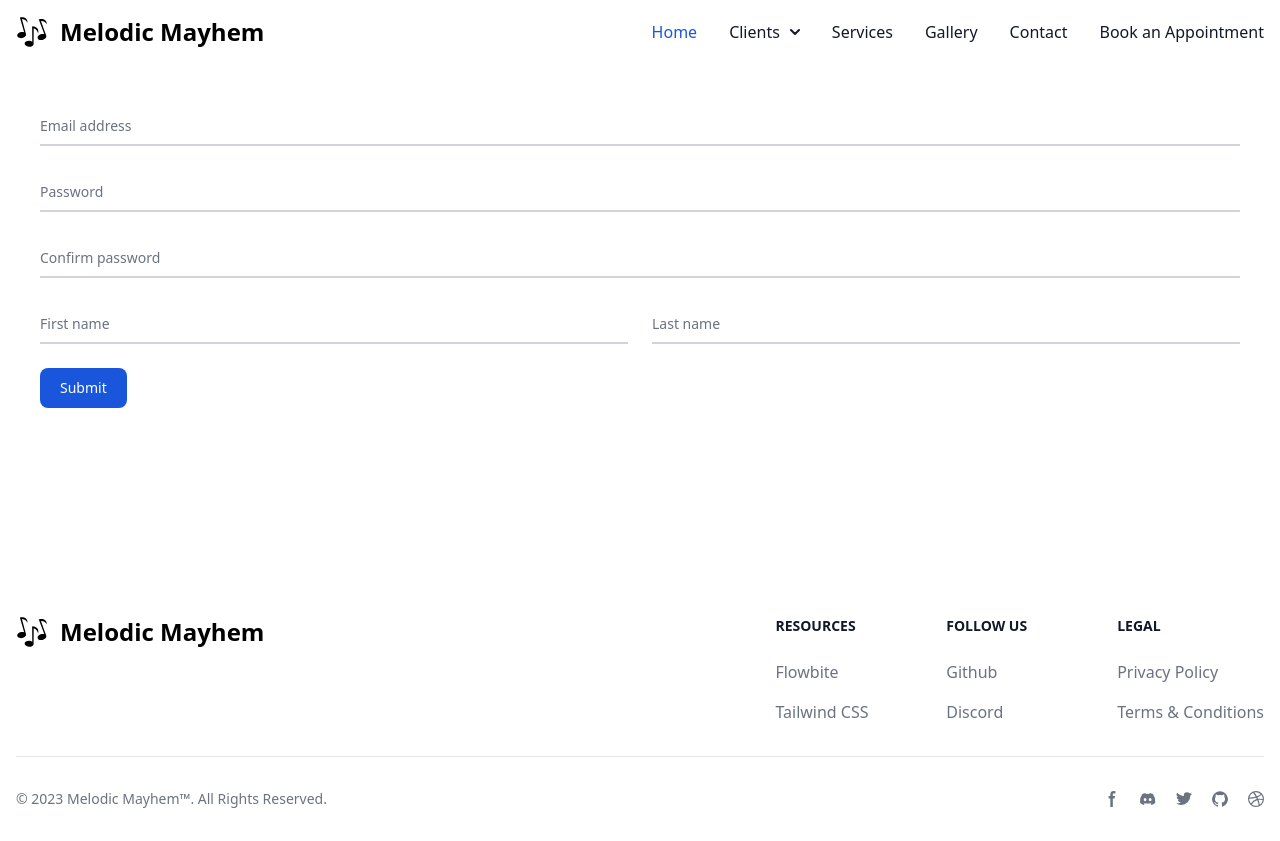
After one commit to Jkhall81/CrystalsWebsite, a Flask app: page /sign-up in a window 1280 px wide. The commit adds this page. Run offline with Flask 3, Linux system fonts and the light colour scheme; some libraries are stand-ins or nearby versions.

Commit message:
woo hoo, the signup form works, data is being added to the database, and login works, logic checking the email and password works, password is being hashed.  next need to modify the css to show flash messages.

```diff
--- a/website/__init__.py
+++ b/website/__init__.py
@@ -34,6 +34,6 @@ def create_app():
 
 
 def create_database():
-    if not path.exists('website/' + DB_NAME):
+    if not path.exists('instance/' + DB_NAME):
         db.create_all()
         print('Created Database!')
--- a/website/auth.py
+++ b/website/auth.py
@@ -3,7 +3,6 @@ from .models import User
 from werkzeug.security import generate_password_hash, check_password_hash
 from . import db
 from flask_login import login_user, login_required, logout_user, current_user
-
 
 auth = Blueprint('auth', __name__)
 
@@ -40,6 +39,7 @@ def sign_up():
     if request.method == 'POST':
         email = request.form.get('email')
         first_name = request.form.get('first_name')
+        last_name = request.form.get('last_name')
         password1 = request.form.get('password1')
         password2 = request.form.get('password2')
 
@@ -49,7 +49,7 @@ def sign_up():
         elif password1 != password2:
             flash('Passwords don\'t match.', category='error')
         else:
-            new_user = User(email=email, first_name=first_name, password=generate_password_hash(password1, method='sha256'))
+            new_user = User(email=email, first_name=first_name, last_name=last_name, password=generate_password_hash(password1, method='sha256'))
             db.session.add(new_user)
             db.session.commit()
             login_user(new_user, remember=True)
--- a/website/models.py
+++ b/website/models.py
@@ -7,3 +7,4 @@ class User(db.Model, UserMixin):
     email = db.Column(db.String(150), unique=True)
     password = db.Column(db.String(150))
     first_name = db.Column(db.String(150))
+    last_name = db.Column(db.String(150))
--- a/website/static/output.css
+++ b/website/static/output.css
@@ -1095,22 +1095,18 @@ input:checked + .toggle-bg {
   top: 0px;
 }
 
-.bottom-5 {
-  bottom: 1.25rem;
-}
-
-.left-1\/2 {
-  left: 50%;
-}
-
-.top-1\/2 {
-  top: 50%;
-}
-
 .top-3 {
   top: 0.75rem;
 }
 
+.-z-10 {
+  z-index: -10;
+}
+
+.z-0 {
+  z-index: 0;
+}
+
 .z-10 {
   z-index: 10;
 }
@@ -1129,18 +1125,6 @@ input:checked + .toggle-bg {
 
 .z-50 {
   z-index: 50;
-}
-
-.-z-10 {
-  z-index: -10;
-}
-
-.z-0 {
-  z-index: 0;
-}
-
-.m-5 {
-  margin: 1.25rem;
 }
 
 .mx-auto {
@@ -1157,10 +1141,34 @@ input:checked + .toggle-bg {
   margin-bottom: 0.25rem;
 }
 
+.mb-10 {
+  margin-bottom: 2.5rem;
+}
+
 .mb-2 {
   margin-bottom: 0.5rem;
 }
 
+.mb-4 {
+  margin-bottom: 1rem;
+}
+
+.mb-5 {
+  margin-bottom: 1.25rem;
+}
+
+.mb-6 {
+  margin-bottom: 1.5rem;
+}
+
+.mb-8 {
+  margin-bottom: 2rem;
+}
+
+.ml-10 {
+  margin-left: 2.5rem;
+}
+
 .ml-2 {
   margin-left: 0.5rem;
 }
@@ -1169,10 +1177,30 @@ input:checked + .toggle-bg {
   margin-left: 0.625rem;
 }
 
+.ml-20 {
+  margin-left: 5rem;
+}
+
+.ml-5 {
+  margin-left: 1.25rem;
+}
+
+.mr-10 {
+  margin-right: 2.5rem;
+}
+
 .mr-3 {
   margin-right: 0.75rem;
 }
 
+.mr-5 {
+  margin-right: 1.25rem;
+}
+
+.mt-10 {
+  margin-top: 2.5rem;
+}
+
 .mt-2 {
   margin-top: 0.5rem;
 }
@@ -1181,74 +1209,10 @@ input:checked + .toggle-bg {
   margin-top: 1rem;
 }
 
-.mb-4 {
-  margin-bottom: 1rem;
-}
-
-.mb-8 {
-  margin-bottom: 2rem;
-}
-
-.mb-6 {
-  margin-bottom: 1.5rem;
-}
-
-.mb-5 {
-  margin-bottom: 1.25rem;
-}
-
-.ml-14 {
-  margin-left: 3.5rem;
-}
-
-.ml-20 {
-  margin-left: 5rem;
-}
-
-.ml-5 {
-  margin-left: 1.25rem;
-}
-
 .mt-5 {
   margin-top: 1.25rem;
 }
 
-.mt-20 {
-  margin-top: 5rem;
-}
-
-.mb-3 {
-  margin-bottom: 0.75rem;
-}
-
-.ml-10 {
-  margin-left: 2.5rem;
-}
-
-.ml-8 {
-  margin-left: 2rem;
-}
-
-.ml-6 {
-  margin-left: 1.5rem;
-}
-
-.mr-10 {
-  margin-right: 2.5rem;
-}
-
-.mt-10 {
-  margin-top: 2.5rem;
-}
-
-.mb-10 {
-  margin-bottom: 2.5rem;
-}
-
-.mr-5 {
-  margin-right: 1.25rem;
-}
-
 .block {
   display: block;
 }
@@ -1309,62 +1281,22 @@ input:checked + .toggle-bg {
   height: 2rem;
 }
 
-.h-3 {
-  height: 0.75rem;
-}
-
-.h-3\.5 {
-  height: 0.875rem;
+.h-96 {
+  height: 24rem;
+}
+
+.h-\[60vh\] {
+  height: 60vh;
+}
+
+.h-auto {
+  height: auto;
 }
 
 .h-screen {
   height: 100vh;
 }
 
-.h-\[100vh\] {
-  height: 100vh;
-}
-
-.h-\[50vh\] {
-  height: 50vh;
-}
-
-.h-\[200px\] {
-  height: 200px;
-}
-
-.h-\[250px\] {
-  height: 250px;
-}
-
-.h-\[70vh\] {
-  height: 70vh;
-}
-
-.h-56 {
-  height: 14rem;
-}
-
-.h-full {
-  height: 100%;
-}
-
-.h-96 {
-  height: 24rem;
-}
-
-.h-\[60vh\] {
-  height: 60vh;
-}
-
-.h-\[65vh\] {
-  height: 65vh;
-}
-
-.h-auto {
-  height: auto;
-}
-
 .w-1\/2 {
   width: 50%;
 }
@@ -1474,6 +1374,11 @@ input:checked + .toggle-bg {
   transform: translate(var(--tw-translate-x), var(--tw-translate-y)) rotate(var(--tw-rotate)) skewX(var(--tw-skew-x)) skewY(var(--tw-skew-y)) scaleX(var(--tw-scale-x)) scaleY(var(--tw-scale-y));
 }
 
+.-translate-y-6 {
+  --tw-translate-y: -1.5rem;
+  transform: translate(var(--tw-translate-x), var(--tw-translate-y)) rotate(var(--tw-rotate)) skewX(var(--tw-skew-x)) skewY(var(--tw-skew-y)) scaleX(var(--tw-scale-x)) scaleY(var(--tw-scale-y));
+}
+
 .-translate-y-full {
   --tw-translate-y: -100%;
   transform: translate(var(--tw-translate-x), var(--tw-translate-y)) rotate(var(--tw-rotate)) skewX(var(--tw-skew-x)) skewY(var(--tw-skew-y)) scaleX(var(--tw-scale-x)) scaleY(var(--tw-scale-y));
@@ -1491,21 +1396,6 @@ input:checked + .toggle-bg {
 
 .translate-y-full {
   --tw-translate-y: 100%;
-  transform: translate(var(--tw-translate-x), var(--tw-translate-y)) rotate(var(--tw-rotate)) skewX(var(--tw-skew-x)) skewY(var(--tw-skew-y)) scaleX(var(--tw-scale-x)) scaleY(var(--tw-scale-y));
-}
-
-.-translate-x-1\/2 {
-  --tw-translate-x: -50%;
-  transform: translate(var(--tw-translate-x), var(--tw-translate-y)) rotate(var(--tw-rotate)) skewX(var(--tw-skew-x)) skewY(var(--tw-skew-y)) scaleX(var(--tw-scale-x)) scaleY(var(--tw-scale-y));
-}
-
-.-translate-y-1\/2 {
-  --tw-translate-y: -50%;
-  transform: translate(var(--tw-translate-x), var(--tw-translate-y)) rotate(var(--tw-rotate)) skewX(var(--tw-skew-x)) skewY(var(--tw-skew-y)) scaleX(var(--tw-scale-x)) scaleY(var(--tw-scale-y));
-}
-
-.-translate-y-6 {
-  --tw-translate-y: -1.5rem;
   transform: translate(var(--tw-translate-x), var(--tw-translate-y)) rotate(var(--tw-rotate)) skewX(var(--tw-skew-x)) skewY(var(--tw-skew-y)) scaleX(var(--tw-scale-x)) scaleY(var(--tw-scale-y));
 }
 
@@ -1550,6 +1440,10 @@ input:checked + .toggle-bg {
           appearance: none;
 }
 
+.grid-cols-2 {
+  grid-template-columns: repeat(2, minmax(0, 1fr));
+}
+
 .grid-cols-4 {
   grid-template-columns: repeat(4, minmax(0, 1fr));
 }
@@ -1558,10 +1452,6 @@ input:checked + .toggle-bg {
   grid-template-columns: repeat(7, minmax(0, 1fr));
 }
 
-.grid-cols-2 {
-  grid-template-columns: repeat(2, minmax(0, 1fr));
-}
-
 .flex-row {
   flex-direction: row;
 }
@@ -1621,24 +1511,18 @@ input:checked + .toggle-bg {
   margin-left: calc(0.5rem * calc(1 - var(--tw-space-x-reverse)));
 }
 
+.space-x-5 > :not([hidden]) ~ :not([hidden]) {
+  --tw-space-x-reverse: 0;
+  margin-right: calc(1.25rem * var(--tw-space-x-reverse));
+  margin-left: calc(1.25rem * calc(1 - var(--tw-space-x-reverse)));
+}
+
 .space-y-4 > :not([hidden]) ~ :not([hidden]) {
   --tw-space-y-reverse: 0;
   margin-top: calc(1rem * calc(1 - var(--tw-space-y-reverse)));
   margin-bottom: calc(1rem * var(--tw-space-y-reverse));
 }
 
-.space-x-5 > :not([hidden]) ~ :not([hidden]) {
-  --tw-space-x-reverse: 0;
-  margin-right: calc(1.25rem * var(--tw-space-x-reverse));
-  margin-left: calc(1.25rem * calc(1 - var(--tw-space-x-reverse)));
-}
-
-.space-x-3 > :not([hidden]) ~ :not([hidden]) {
-  --tw-space-x-reverse: 0;
-  margin-right: calc(0.75rem * var(--tw-space-x-reverse));
-  margin-left: calc(0.75rem * calc(1 - var(--tw-space-x-reverse)));
-}
-
 .divide-y > :not([hidden]) ~ :not([hidden]) {
   --tw-divide-y-reverse: 0;
   border-top-width: calc(1px * calc(1 - var(--tw-divide-y-reverse)));
@@ -1761,6 +1645,10 @@ input:checked + .toggle-bg {
   background-color: rgb(17 24 39 / var(--tw-bg-opacity));
 }
 
+.bg-transparent {
+  background-color: transparent;
+}
+
 .bg-white {
   --tw-bg-opacity: 1;
   background-color: rgb(255 255 255 / var(--tw-bg-opacity));
@@ -1770,19 +1658,6 @@ input:checked + .toggle-bg {
   background-color: rgb(255 255 255 / 0.5);
 }
 
-.bg-gray-700 {
-  --tw-bg-opacity: 1;
-  background-color: rgb(55 65 81 / var(--tw-bg-opacity));
-}
-
-.bg-white\/30 {
-  background-color: rgb(255 255 255 / 0.3);
-}
-
-.bg-transparent {
-  background-color: transparent;
-}
-
 .bg-opacity-50 {
   --tw-bg-opacity: 0.5;
 }
@@ -1831,8 +1690,9 @@ input:checked + .toggle-bg {
   padding: 1rem;
 }
 
-.p-5 {
-  padding: 1.25rem;
+.px-0 {
+  padding-left: 0px;
+  padding-right: 0px;
 }
 
 .px-2 {
@@ -1865,49 +1725,39 @@ input:checked + .toggle-bg {
   padding-bottom: 0.625rem;
 }
 
+.py-24 {
+  padding-top: 6rem;
+  padding-bottom: 6rem;
+}
+
 .py-3 {
   padding-top: 0.75rem;
   padding-bottom: 0.75rem;
 }
 
-.py-24 {
-  padding-top: 6rem;
-  padding-bottom: 6rem;
-}
-
 .py-6 {
   padding-top: 1.5rem;
   padding-bottom: 1.5rem;
 }
 
-.px-3 {
-  padding-left: 0.75rem;
-  padding-right: 0.75rem;
-}
-
-.px-0 {
-  padding-left: 0px;
-  padding-right: 0px;
+.pl-10 {
+  padding-left: 2.5rem;
 }
 
 .pl-3 {
   padding-left: 0.75rem;
 }
 
+.pl-3\.5 {
+  padding-left: 0.875rem;
+}
+
 .pr-4 {
   padding-right: 1rem;
 }
 
 .pt-2 {
   padding-top: 0.5rem;
-}
-
-.pl-10 {
-  padding-left: 2.5rem;
-}
-
-.pl-3\.5 {
-  padding-left: 0.875rem;
 }
 
 .text-center {
@@ -2479,14 +2280,14 @@ input:checked + .toggle-bg {
 }
 
 @media (min-width: 768px) {
+  .md\:mb-0 {
+    margin-bottom: 0px;
+  }
+
   .md\:mt-0 {
     margin-top: 0px;
   }
 
-  .md\:mb-0 {
-    margin-bottom: 0px;
-  }
-
   .md\:block {
     display: block;
   }
--- a/website/templates/footer.html
+++ b/website/templates/footer.html
@@ -3,7 +3,7 @@
         <div class="md:flex md:justify-between">
             <div class="mb-6 md:mb-0">
                 <a href="https://flowbite.com/" class="flex items-center">
-                    <img src="https://flowbite.com/docs/images/logo.svg" class="h-8 mr-3" alt="FlowBite Logo"/>
+                    <img src="static/icon.svg" class="h-8 mr-3" alt="FlowBite Logo"/>
                     <span class="self-center text-2xl font-semibold whitespace-nowrap dark:text-white">Melodic Mayhem</span>
                 </a>
             </div>
--- a/website/templates/index.html
+++ b/website/templates/index.html
@@ -1,7 +1,7 @@
 {% extends 'base.html' %}
 
 {% block title %}
-Name of Site!
+Melodic Mayhem
 {% endblock %}
 
 {% block content %}
@@ -15,14 +15,14 @@ Name of Site!
             condimentum mattis pellentesque.
         </p>
         <div class="flex flex-col space-y-4 sm:flex-row sm:justify-center sm:space-y-0 sm:space-x-4">
-            <a href="#"
+            <a href="{{ url_for('auth.login')}}"
                class="inline-flex justify-center items-center py-3 px-5 text-base font-medium text-center text-white rounded-lg bg-blue-700 hover:bg-blue-800 focus:ring-4 focus:ring-blue-300 dark:focus:ring-blue-900">
                 Login!
                 <svg class="w-3.5 h-3.5 ml-2" aria-hidden="true" xmlns="http://www.w3.org/2000/svg" fill="none" viewBox="0 0 14 10">
                     <path stroke="currentColor" stroke-linecap="round" stroke-linejoin="round" stroke-width="2" d="M1 5h12m0 0L9 1m4 4L9 9"/>
                 </svg>
             </a>
-            <a href="#"
+            <a href="{{ url_for('auth.sign_up')}}"
                class="inline-flex justify-center hover:text-gray-900 items-center py-3 px-5 text-base font-medium text-center text-white rounded-lg border border-white hover:bg-gray-100 focus:ring-4 focus:ring-gray-400">
                 Register
             </a>
--- a/website/templates/navbar.html
+++ b/website/templates/navbar.html
@@ -1,7 +1,7 @@
 <nav class="bg-white border-gray-200 dark:bg-gray-900 dark:border-gray-700">
     <div class="max-w-screen-xl flex flex-wrap items-center justify-between mx-auto p-4">
         <a href="#" class="flex items-center">
-            <img src="https://flowbite.com/docs/images/logo.svg" class="h-8 mr-3" alt="Flowbite Logo"/>
+            <img src="static/icon.svg" class="h-8 mr-3" alt="Flowbite Logo"/>
             <span class="self-center text-2xl font-semibold whitespace-nowrap dark:text-white">Melodic Mayhem</span>
         </a>
         <button data-collapse-toggle="navbar-dropdown" type="button"
--- /dev/null
+++ b/website/templates/sign_up.html
@@ -0,0 +1,59 @@
+{% extends 'base.html' %}
+
+{% block title %}
+Sign Up
+{% endblock %}
+
+
+{% block content %}
+<div class="h-[60vh] ml-10 mt-10 mr-10">
+    <form method="POST" action="{{ url_for('auth.sign_up')}}">
+        <div class="relative z-0 w-full mb-6 group">
+            <input type="email" name="email" id="email"
+                   class="block py-2.5 px-0 w-full text-sm text-gray-900 bg-transparent border-0 border-b-2 border-gray-300 appearance-none dark:text-white dark:border-gray-600 dark:focus:border-blue-500 focus:outline-none focus:ring-0 focus:border-blue-600 peer"
+                   placeholder=" " required/>
+            <label for="email"
+                   class="peer-focus:font-medium absolute text-sm text-gray-500 dark:text-gray-400 duration-300 transform -translate-y-6 scale-75 top-3 -z-10 origin-[0] peer-focus:left-0 peer-focus:text-blue-600 peer-focus:dark:text-blue-500 peer-placeholder-shown:scale-100 peer-placeholder-shown:translate-y-0 peer-focus:scale-75 peer-focus:-translate-y-6">Email
+                address</label>
+        </div>
+        <div class="relative z-0 w-full mb-6 group">
+            <input type="password" name="password1" id="password1"
+                   class="block py-2.5 px-0 w-full text-sm text-gray-900 bg-transparent border-0 border-b-2 border-gray-300 appearance-none dark:text-white dark:border-gray-600 dark:focus:border-blue-500 focus:outline-none focus:ring-0 focus:border-blue-600 peer"
+                   placeholder=" " required/>
+            <label for="password1"
+                   class="peer-focus:font-medium absolute text-sm text-gray-500 dark:text-gray-400 duration-300 transform -translate-y-6 scale-75 top-3 -z-10 origin-[0] peer-focus:left-0 peer-focus:text-blue-600 peer-focus:dark:text-blue-500 peer-placeholder-shown:scale-100 peer-placeholder-shown:translate-y-0 peer-focus:scale-75 peer-focus:-translate-y-6">Password</label>
+        </div>
+
+        <div class="relative z-0 w-full mb-6 group">
+            <input type="password" name="password2" id="password2"
+                   class="block py-2.5 px-0 w-full text-sm text-gray-900 bg-transparent border-0 border-b-2 border-gray-300 appearance-none dark:text-white dark:border-gray-600 dark:focus:border-blue-500 focus:outline-none focus:ring-0 focus:border-blue-600 peer"
+                   placeholder=" " required/>
+            <label for="password2"
+                   class="peer-focus:font-medium absolute text-sm text-gray-500 dark:text-gray-400 duration-300 transform -translate-y-6 scale-75 top-3 -z-10 origin-[0] peer-focus:left-0 peer-focus:text-blue-600 peer-focus:dark:text-blue-500 peer-placeholder-shown:scale-100 peer-placeholder-shown:translate-y-0 peer-focus:scale-75 peer-focus:-translate-y-6">Confirm
+                password</label>
+        </div>
+        <div class="grid md:grid-cols-2 md:gap-6">
+            <div class="relative z-0 w-full mb-6 group">
+                <input type="text" name="first_name" id="first_name"
+                       class="block py-2.5 px-0 w-full text-sm text-gray-900 bg-transparent border-0 border-b-2 border-gray-300 appearance-none dark:text-white dark:border-gray-600 dark:focus:border-blue-500 focus:outline-none focus:ring-0 focus:border-blue-600 peer"
+                       placeholder=" " required/>
+                <label for="first_name"
+                       class="peer-focus:font-medium absolute text-sm text-gray-500 dark:text-gray-400 duration-300 transform -translate-y-6 scale-75 top-3 -z-10 origin-[0] peer-focus:left-0 peer-focus:text-blue-600 peer-focus:dark:text-blue-500 peer-placeholder-shown:scale-100 peer-placeholder-shown:translate-y-0 peer-focus:scale-75 peer-focus:-translate-y-6">First
+                    name</label>
+            </div>
+            <div class="relative z-0 w-full mb-6 group">
+                <input type="text" name="last_name" id="last_name"
+                       class="block py-2.5 px-0 w-full text-sm text-gray-900 bg-transparent border-0 border-b-2 border-gray-300 appearance-none dark:text-white dark:border-gray-600 dark:focus:border-blue-500 focus:outline-none focus:ring-0 focus:border-blue-600 peer"
+                       placeholder=" " required/>
+                <label for="last_name"
+                       class="peer-focus:font-medium absolute text-sm text-gray-500 dark:text-gray-400 duration-300 transform -translate-y-6 scale-75 top-3 -z-10 origin-[0] peer-focus:left-0 peer-focus:text-blue-600 peer-focus:dark:text-blue-500 peer-placeholder-shown:scale-100 peer-placeholder-shown:translate-y-0 peer-focus:scale-75 peer-focus:-translate-y-6">Last
+                    name</label>
+            </div>
+        </div>
+        <button type="submit"
+                class="text-white bg-blue-700 hover:bg-blue-800 focus:ring-4 focus:outline-none focus:ring-blue-300 font-medium rounded-lg text-sm w-full sm:w-auto px-5 py-2.5 text-center dark:bg-blue-600 dark:hover:bg-blue-700 dark:focus:ring-blue-800">
+            Submit
+        </button>
+    </form>
+</div>
+{% endblock %}
```
Also changed, not shown: other parts of website/static/output.css (+80 -173 lines), website/templates/login.html (+29 -1 lines), website/static/icon.svg (added), website/static/zat1.jpg (deleted), website/static/zat2.jpeg (deleted), website/static/zat3.jpg (deleted).
